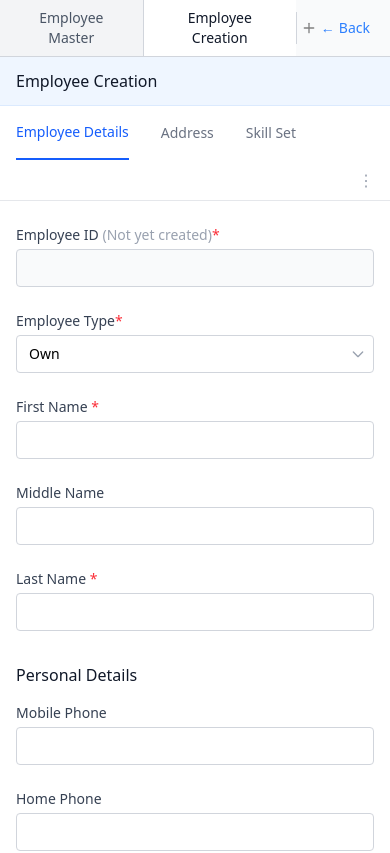
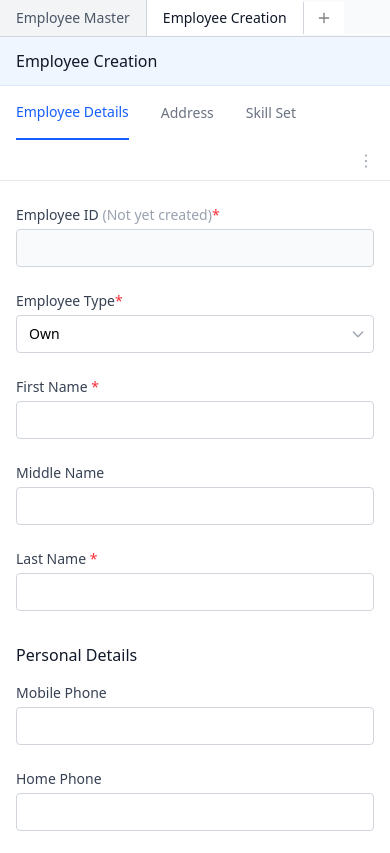
Before and after one commit to archanaprabhat/employee-form, a React (Vite) app in the folder employee-ui/: page / in a window 390 px wide. Shown: the top 853 px of the page. Built offline with nearby package versions, Linux system fonts and the light colour scheme.

Commit message:
tabs responsive

```diff
--- a/employee-ui/src/App.jsx
+++ b/employee-ui/src/App.jsx
@@ -35,27 +35,23 @@ const EmployeeCreationForm = () => {
     <div className="min-h-screen bg-gray-50">
       {/* Header */}
       <div>
-        <div className="flex items-center justify-between border-gray-300 border-b-1">
-          <div className="flex items-center ">
-            <button className="px-4 py-2 text-sm text-gray-600 bg-gray-100 border-r border-gray-300">
-
+      <div className="flex flex-wrap items-center justify-between border-b border-gray-300 w-full">
+  <div className="flex flex-wrap items-center w-full sm:w-auto">
+    <button className="px-4 py-2 text-sm text-gray-600 bg-gray-100 border-r border-gray-300 whitespace-nowrap">
       Employee Master
-
     </button>
-            <button className="px-4 py-2 text-sm text-gray-900 font-medium bg-white">
-
+    <button className="px-4 py-2 text-sm text-gray-900 font-medium bg-white whitespace-nowrap">
       Employee Creation
-
     </button>
-
-            <button className="px-1 py-2 border-l border-gray-300 flex items-center justify-center">
+    <button className="px-3 py-2 border-l border-gray-300 flex items-center justify-center bg-white whitespace-nowrap">
       <Plus size={16} color='gray' />
     </button>
   </div>
-          <button className="text-blue-500 text-sm flex items-center mr-5">
+         <button className="hidden lg:flex text-blue-500 text-sm items-center mr-5">
       <span className="mr-1">←</span> Back
     </button>
 </div>
+
       </div>
 
       {/* Blue header bar */}
```
Lines whose indentation alone changed are shown as unchanged.
